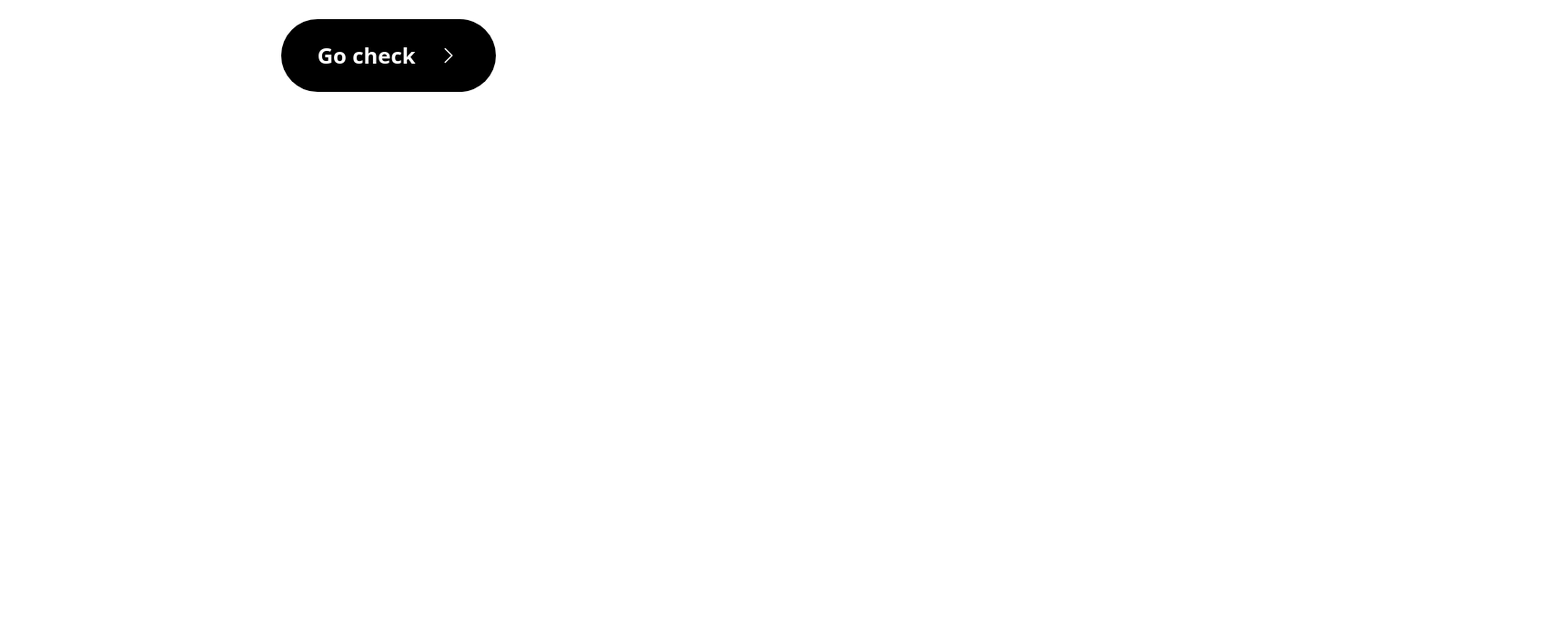
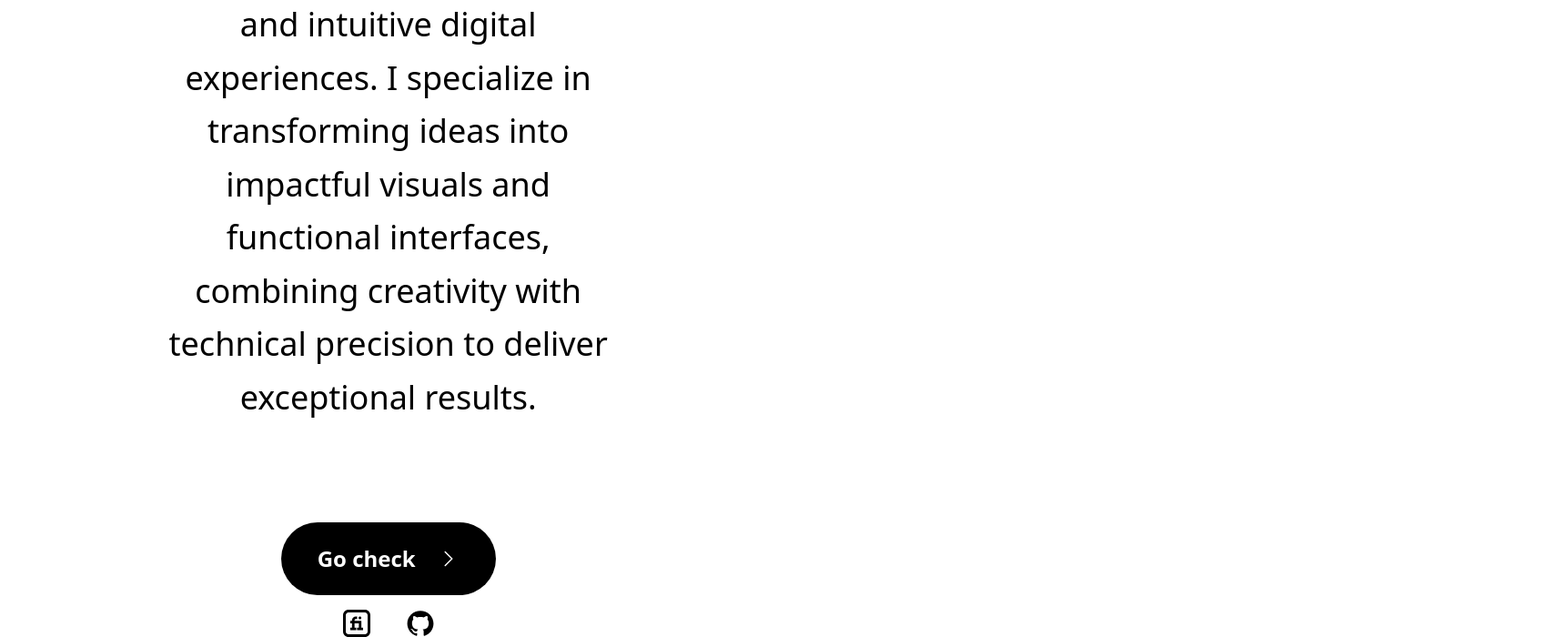
Before and after one commit to REDX-at/Portfolio, a React (Vite) app in the folder portfolio/: page / in a window 1280 px wide. Shown: the part 2041-2741 px from the top of the page at 91% size, 1710 px wide, since content can reach past the window. Before the commit the page ends 2142 px from the top, so only its background shows below. Built offline with nearby package versions, Linux system fonts and the light colour scheme.

Commit message:
Utlils Added

```diff
--- a/portfolio/src/component/AboutMe.jsx
+++ b/portfolio/src/component/AboutMe.jsx
@@ -1,9 +1,12 @@
+import Icon from "../utils/Utils";
+
 export default function AboutMe() {
   return (
     <div>
       {" "}
       <div className="grid grid-cols-6">
-        <div className="h-screen col-span-4 text-center flex flex-col items-center justify-center gap-24">
+        <div className="h-screen col-span-4 text-center pt-[5%]">
+          <div className="flex flex-col items-center justify-center gap-16">
             <div>
               <span className="text-[280px] font-bold ">About Me</span>
             </div>
@@ -22,14 +25,17 @@ export default function AboutMe() {
                   Front-End Developer
                 </span>{" "}
                 with a passion for creating visually compelling designs and
-              intuitive digital experiences. I specialize in transforming ideas
-              into impactful visuals and functional interfaces, combining
-              creativity with technical precision to deliver exceptional
-              results.
+                intuitive digital experiences. I specialize in transforming
+                ideas into impactful visuals and functional interfaces,
+                combining creativity with technical precision to deliver
+                exceptional results.
               </p>
             </div>
-          <div className="bg-black py-6 px-10 rounded-full flex items-center gap-6 mt-3">
-            <button className="text-2xl text-white font-bold">Go check</button>
+            <div className="bg-black py-6 px-10 rounded-full mt-11">
+              <div className="flex items-center gap-6">
+                <button className="text-2xl text-white font-bold">
+                  <a href="https://github.com/REDX-at">Go check</a>
+                </button>
                 <svg
                   xmlns="http://www.w3.org/2000/svg"
                   fill="none"
@@ -46,8 +52,20 @@ export default function AboutMe() {
                 </svg>
               </div>
             </div>
+          </div>
+          <div className="flex items-center justify-center gap-10 mt-4">
+            <div>
+              <a href="https://www.fiverr.com/taaimen">{Icon.fiver}</a>
+            </div>
+            <div>
+              <a href="https://github.com/REDX-at">{Icon.github}</a>
+            </div>
+          </div>
+        </div>
         <div className="h-screen bg-black rounded-l-[100px] col-span-2 ">
-          <h1 className="text-white  text-9xl">AIMEN TAOUSSI</h1>
+          <h1 className="text-white  text-[200px] w-[100%] leading-tight font-bold pl-3">
+            AIMEN TAOUSSI
+          </h1>
         </div>
       </div>
     </div>
--- /dev/null
+++ b/portfolio/src/utils/Utils.jsx
@@ -0,0 +1,88 @@
+// const Colors = {
+//   primary500: "#72063c",
+//   primary600: "#640233",
+//   primary700: "#4e0329",
+//   primary800: "#3b021f",
+//   accent500: "#ddb52f",
+// };
+
+const githubIcon = (
+  <svg
+    width="30"
+    height="30"
+    viewBox="0 0 26 25"
+    fill="none"
+    xmlns="http://www.w3.org/2000/svg"
+  >
+    <path
+      d="M13.0001 0.5C11.3586 0.5 9.73315 0.818095 8.21658 1.43612C6.70001 2.05415 5.32202 2.96001 4.16129 4.10198C1.81708 6.40829 0.500122 9.53631 0.500122 12.7979C0.500122 18.2336 4.08762 22.8453 9.05012 24.481C9.67512 24.5793 9.87512 24.1981 9.87512 23.8661V21.7877C6.41262 22.5256 5.67512 20.1398 5.67512 20.1398C5.10012 18.7132 4.28762 18.332 4.28762 18.332C3.15012 17.5695 4.37512 17.5941 4.37512 17.5941C5.62512 17.6802 6.28762 18.8608 6.28762 18.8608C7.37512 20.7301 9.21262 20.1767 9.92512 19.8815C10.0376 19.0822 10.3626 18.5411 10.7126 18.2336C7.93762 17.9262 5.02512 16.8685 5.02512 12.183C5.02512 10.818 5.50012 9.72344 6.31262 8.85029C6.18762 8.54284 5.75012 7.26386 6.43762 5.60364C6.43762 5.60364 7.48762 5.27159 9.87512 6.85803C10.8626 6.58747 11.9376 6.4522 13.0001 6.4522C14.0626 6.4522 15.1376 6.58747 16.1251 6.85803C18.5126 5.27159 19.5626 5.60364 19.5626 5.60364C20.2501 7.26386 19.8126 8.54284 19.6876 8.85029C20.5001 9.72344 20.9751 10.818 20.9751 12.183C20.9751 16.8808 18.0501 17.9139 15.2626 18.2213C15.7126 18.6025 16.1251 19.3527 16.1251 20.4964V23.8661C16.1251 24.1981 16.3251 24.5916 16.9626 24.481C21.9251 22.833 25.5001 18.2336 25.5001 12.7979C25.5001 11.1829 25.1768 9.58376 24.5486 8.09171C23.9204 6.59966 22.9997 5.24395 21.839 4.10198C20.6782 2.96001 19.3002 2.05415 17.7837 1.43612C16.2671 0.818095 14.6416 0.5 13.0001 0.5Z"
+      fill="black"
+    />
+  </svg>
+);
+
+const fiverIcon = (
+  <svg
+    width="30"
+    height="30"
+    viewBox="0 0 25 25"
+    fill="none"
+    xmlns="http://www.w3.org/2000/svg"
+  >
+    <path
+      d="M16.7837 16.4351V10.1851H10.5337V9.79506C10.5337 9.14881 11.0587 8.62256 11.7062 8.62256H12.8774V6.27881H11.7062C10.7739 6.2798 9.88013 6.65058 9.22092 7.30979C8.56171 7.969 8.19093 8.8628 8.18994 9.79506V10.1851H6.62744V12.5288H8.18994V16.4351H6.62744V18.7788H12.0962V16.4351H10.5337V12.5288H14.4624V16.4351H12.8774V18.7788H18.3462V16.4351H16.7837Z"
+      fill="black"
+    />
+    <path
+      d="M15.5025 8.71502C16.1935 8.71502 16.7537 8.15482 16.7537 7.46377C16.7537 6.77273 16.1935 6.21252 15.5025 6.21252C14.8114 6.21252 14.2512 6.77273 14.2512 7.46377C14.2512 8.15482 14.8114 8.71502 15.5025 8.71502Z"
+      fill="black"
+    />
+    <path
+      d="M5 2.5C4.33696 2.5 3.70107 2.76339 3.23223 3.23223C2.76339 3.70107 2.5 4.33696 2.5 5V20C2.5 20.663 2.76339 21.2989 3.23223 21.7678C3.70107 22.2366 4.33696 22.5 5 22.5H20C20.663 22.5 21.2989 22.2366 21.7678 21.7678C22.2366 21.2989 22.5 20.663 22.5 20V5C22.5 4.33696 22.2366 3.70107 21.7678 3.23223C21.2989 2.76339 20.663 2.5 20 2.5H5ZM5 0H20C21.3261 0 22.5979 0.526784 23.5355 1.46447C24.4732 2.40215 25 3.67392 25 5V20C25 21.3261 24.4732 22.5979 23.5355 23.5355C22.5979 24.4732 21.3261 25 20 25H5C3.67392 25 2.40215 24.4732 1.46447 23.5355C0.526784 22.5979 0 21.3261 0 20V5C0 3.67392 0.526784 2.40215 1.46447 1.46447C2.40215 0.526784 3.67392 0 5 0Z"
+      fill="black"
+    />
+  </svg>
+);
+
+const dribbbleicon = (
+  <svg
+    width="25"
+    height="24"
+    viewBox="0 0 25 24"
+    fill="none"
+    xmlns="http://www.w3.org/2000/svg"
+  >
+    <path
+      d="M6.9704 1.79102C5.30437 2.61961 3.86441 3.8112 2.76622 5.27C1.66803 6.72881 0.942249 8.41416 0.6472 10.1906H1.3432C5.8312 10.091 9.3496 9.71835 12.2232 8.87502C10.9752 6.75442 9.452 4.67368 7.6248 2.55768L7.6232 2.55615L6.9704 1.79102ZM0.5032 11.7239L0.5 11.9999C0.5 15.0927 1.7736 17.9002 3.8456 19.9671L4.1032 19.4704L4.1512 19.3906C6.804 15.5235 9.8056 13.2235 13.1624 12.1916C13.3896 12.1211 13.6189 12.0567 13.8504 11.9984C13.5815 11.408 13.295 10.8251 12.9912 10.2504C9.8472 11.221 6.068 11.6197 1.3704 11.7224H0.5048"
+      fill="black"
+    />
+    <path
+      d="M5.07605 21.0359C7.19027 22.6356 9.80635 23.5039 12.5001 23.5C13.9289 23.5 15.3001 23.2608 16.5689 22.8223V21.7183C16.1785 18.7513 15.4921 16.0296 14.4601 13.4321C14.1881 13.4965 13.9182 13.5696 13.6505 13.6514C10.7352 14.5484 8.01045 16.5693 5.51445 20.1957L5.07605 21.0359ZM18.1689 22.1384C19.7156 21.3432 21.0619 20.2329 22.1128 18.8856C23.1638 17.5383 23.894 15.9867 24.2521 14.3399L23.3481 13.9489C20.7465 13.2159 18.3225 12.9154 16.0633 13.1592C17.0841 15.7965 17.7704 18.5658 18.1624 21.5742C18.1667 21.6048 18.1689 21.6365 18.1689 21.6692V22.1384ZM24.4745 12.7544C24.4915 12.505 24.5001 12.2535 24.5001 12C24.5045 9.24227 23.4705 6.57559 21.5881 4.48975L21.1112 4.99422C19.2393 7.17615 17.1017 8.68955 14.5033 9.71995C14.8425 10.3691 15.1587 11.0253 15.4521 11.6887C18.1273 11.3207 20.9401 11.6673 23.8537 12.4937L23.9577 12.5305L24.4745 12.7544ZM20.4616 3.39495C18.2687 1.52596 15.4348 0.495534 12.5001 0.500015C11.0953 0.500015 9.74805 0.730015 8.49525 1.15628L8.86005 1.58255C10.812 3.84115 12.4313 6.07368 13.7529 8.35682C16.2217 7.40155 18.1784 6.00468 19.8872 4.00675L19.9113 3.97915L20.4616 3.39495Z"
+      fill="black"
+    />
+  </svg>
+);
+
+const linkedinIcon = (
+  <svg
+    width="23"
+    height="23"
+    viewBox="0 0 23 23"
+    fill="none"
+    xmlns="http://www.w3.org/2000/svg"
+  >
+    <path
+      d="M20 0.25C20.663 0.25 21.2989 0.513392 21.7678 0.982233C22.2366 1.45107 22.5 2.08696 22.5 2.75V20.25C22.5 20.913 22.2366 21.5489 21.7678 22.0178C21.2989 22.4866 20.663 22.75 20 22.75H2.5C1.83696 22.75 1.20107 22.4866 0.732233 22.0178C0.263392 21.5489 0 20.913 0 20.25V2.75C0 2.08696 0.263392 1.45107 0.732233 0.982233C1.20107 0.513392 1.83696 0.25 2.5 0.25H20ZM19.375 19.625V13C19.375 11.9192 18.9457 10.8828 18.1815 10.1185C17.4172 9.35433 16.3808 8.925 15.3 8.925C14.2375 8.925 13 9.575 12.4 10.55V9.1625H8.9125V19.625H12.4V13.4625C12.4 12.5 13.175 11.7125 14.1375 11.7125C14.6016 11.7125 15.0467 11.8969 15.3749 12.2251C15.7031 12.5533 15.8875 12.9984 15.8875 13.4625V19.625H19.375ZM4.85 7.2C5.40696 7.2 5.9411 6.97875 6.33492 6.58492C6.72875 6.1911 6.95 5.65696 6.95 5.1C6.95 3.9375 6.0125 2.9875 4.85 2.9875C4.28973 2.9875 3.75241 3.21007 3.35624 3.60624C2.96007 4.00241 2.7375 4.53973 2.7375 5.1C2.7375 6.2625 3.6875 7.2 4.85 7.2ZM6.5875 19.625V9.1625H3.125V19.625H6.5875Z"
+      fill="black"
+    />
+  </svg>
+);
+
+const Icon = {
+  github: githubIcon,
+  fiver: fiverIcon,
+  dribbble: dribbbleicon,
+  linkedin: linkedinIcon,
+};
+
+export default Icon;
```
Lines whose indentation alone changed are shown as unchanged.
